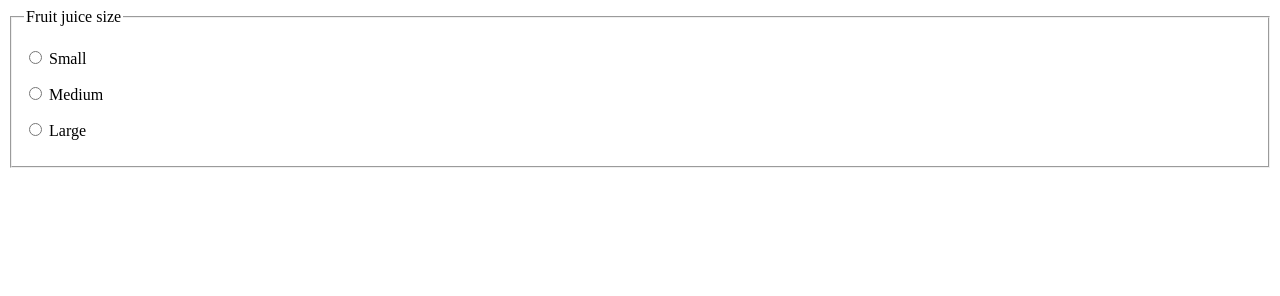
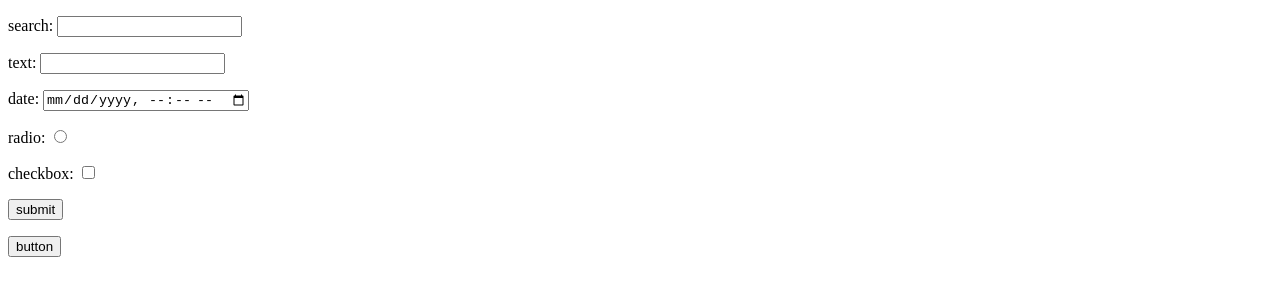
Before and after one commit to IlyaSinyugin/odin-signup-project, a plain HTML site: page Intermediate HTML and CSS/structured_form.html in a window 1280 px wide. Drawn offline with Linux system fonts and the light colour scheme.

Commit message:
advamced

```diff
--- a/Intermediate HTML and CSS/structured_form.html
+++ b/Intermediate HTML and CSS/structured_form.html
@@ -8,23 +8,28 @@
 </head>
 <body>
     <form>
-        <fieldset>
-            <legend>
-                Fruit juice size
-            </legend>
         <p>
-                <input type="radio" name="size" id="size_1" value="small">
-                <label for="size_1">Small</label>
+          <label for="search">search: </label>
+          <input id="search" name="search" type="search">
         </p>
         <p>
-                <input type="radio" name="size" id="size_2" value="medium">
-                <label for="size_2">Medium</label>
+          <label for="text">text: </label>
+          <input id="text" name="text" type="text">
         </p>
         <p>
-                <input type="radio" name="size" id="size_3" value="large">
-                <label for="size_3">Large</label>
+          <label for="date">date: </label>
+          <input id="date" name="date" type="datetime-local">
         </p>
-        </fieldset>
+        <p>
+          <label for="radio">radio: </label>
+          <input id="radio" name="radio" type="radio">
+        </p>
+        <p>
+          <label for="checkbox">checkbox: </label>
+          <input id="checkbox" name="checkbox" type="checkbox">
+        </p>
+        <p><input type="submit" value="submit"></p>
+        <p><input type="button" value="button"></p>
       </form>
 </body>
 </html>
```
Lines whose indentation alone changed are shown as unchanged.
